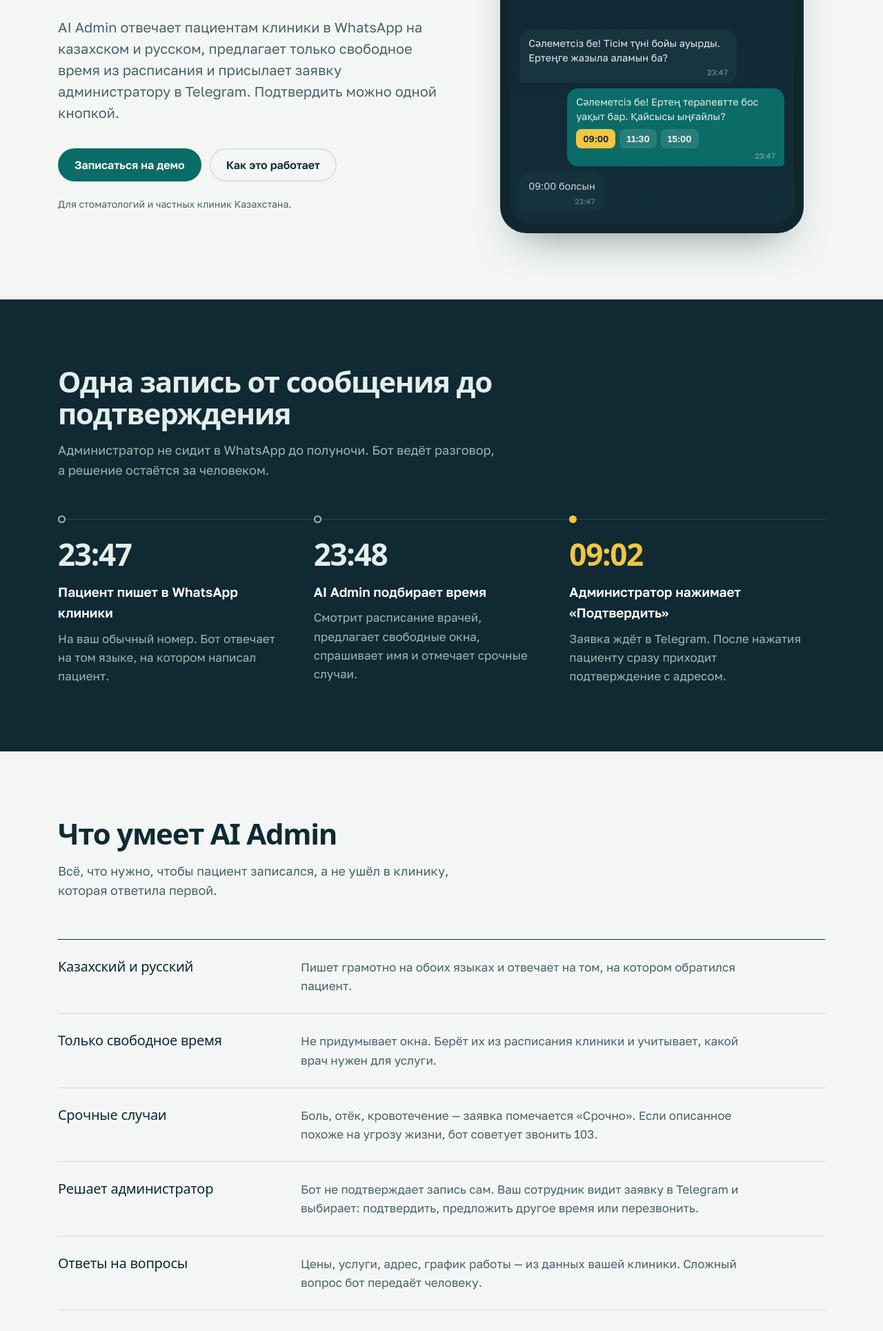
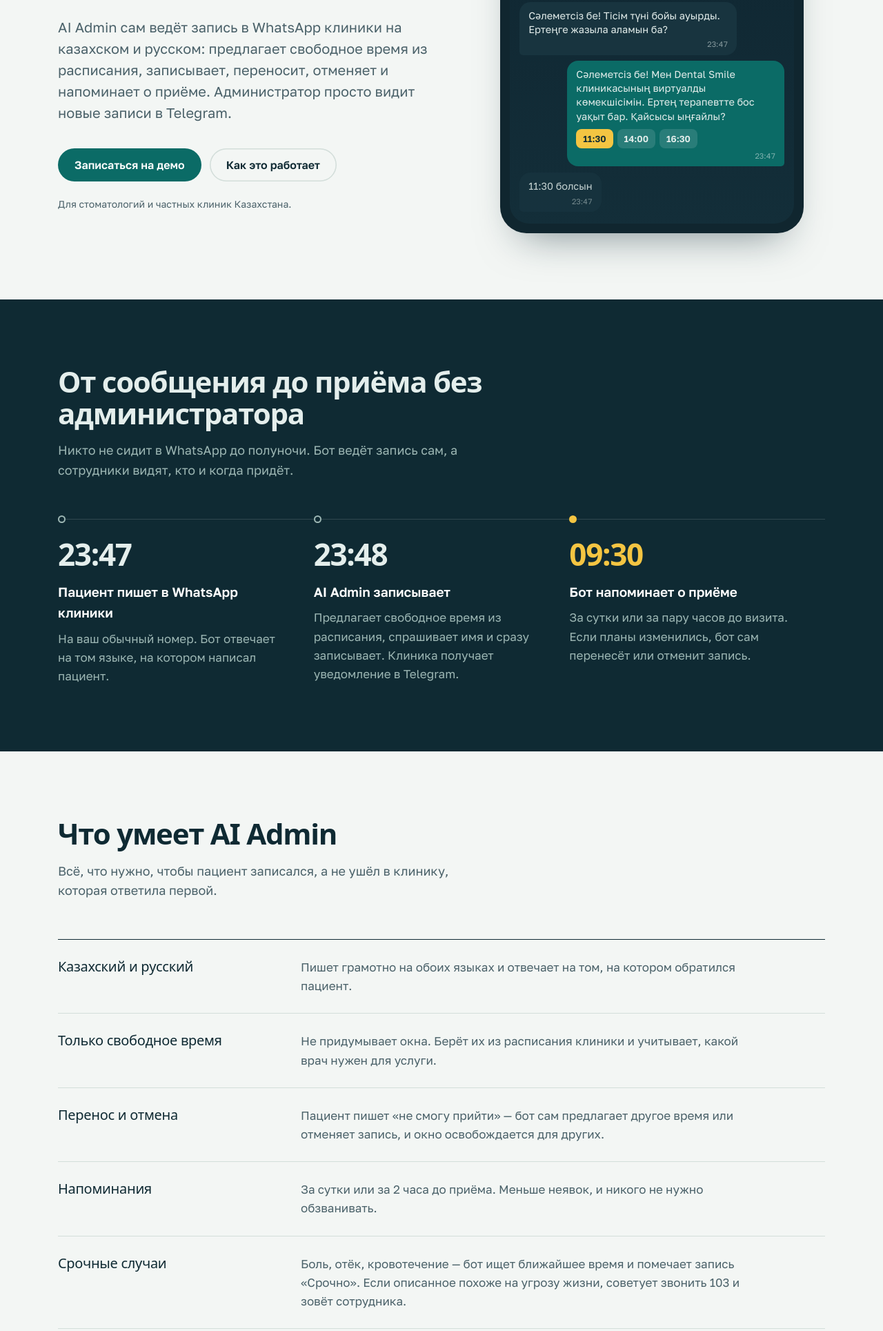
Before and after one commit to qabyla/qabyla.github.io, a plain HTML site: page index.html in a window 1280 px wide. Shown: the part 415-2344 px from the top of the page at 69% size. Drawn offline with Linux system fonts and the light colour scheme; a web font is replaced by a local one.

Commit message:
Сайт: бот записывает сам, перенос, отмена и напоминания
Co-Authored-By: Claude Opus 5.5 <noreply@anthropic.com>

```diff
--- a/index.html
+++ b/index.html
@@ -4,7 +4,7 @@
 <meta charset="utf-8">
 <meta name="viewport" content="width=device-width, initial-scale=1">
 <title>AI Admin — администратор клиники в WhatsApp</title>
-<meta name="description" content="AI Admin отвечает пациентам клиники в WhatsApp на казахском и русском, предлагает свободные окна и передаёт заявку администратору в Telegram.">
+<meta name="description" content="AI Admin сам записывает пациентов клиники в WhatsApp на казахском и русском: свободное время из расписания, перенос, отмена и напоминания о приёме.">
 <link rel="preconnect" href="https://fonts.googleapis.com">
 <link rel="preconnect" href="https://fonts.gstatic.com" crossorigin>
 <link href="https://fonts.googleapis.com/css2?family=Golos+Text:wght@400;500;600&family=Unbounded:wght@500;700&display=swap&subset=cyrillic-ext" rel="stylesheet">
@@ -93,8 +93,8 @@ a{color:inherit}
 .admin dt{color:var(--ink-soft)}.admin dd{margin:0;font-weight:500}
 .acts{display:grid;grid-template-columns:1fr 1fr;gap:6px;margin-top:12px}
 .acts button{font:600 12.5px var(--text);border:0;border-radius:9px;padding:9px 6px;background:var(--enamel);color:var(--ink);cursor:default}
-.acts button.ok{grid-column:1/-1;background:var(--teal);color:#fff;transition:background .3s}
-.acts button.ok.done{background:var(--slot);color:var(--ink)}
+.acts button{color:var(--ink-soft)}
+.booked{margin:12px 0 0;padding:9px 10px;border-radius:9px;background:var(--slot);font-weight:600;font-size:13px}
 @media (max-width:920px){.admin{right:-8px;bottom:-56px}}
 @media (max-width:480px){.screen{height:500px}.admin{position:relative;right:auto;bottom:auto;width:auto;margin:-28px 12px 0}}
 
@@ -182,7 +182,7 @@ footer{padding:48px 0 40px;font-size:14px;color:var(--ink-soft);display:flex;fle
   <div class="hero">
     <div>
       <h1>Пациент пишет ночью. <span>Утром у вас готовая запись.</span></h1>
-      <p class="lead">AI Admin отвечает пациентам клиники в WhatsApp на казахском и русском, предлагает только свободное время из расписания и присылает заявку администратору в Telegram. Подтвердить можно одной кнопкой.</p>
+      <p class="lead">AI Admin сам ведёт запись в WhatsApp клиники на казахском и русском: предлагает свободное время из расписания, записывает, переносит, отменяет и напоминает о приёме. Администратор просто видит новые записи в Telegram.</p>
       <div class="hero-ctas">
         <a class="btn btn-primary" href="#contact">Записаться на демо</a>
         <a class="btn btn-ghost" href="#how">Как это работает</a>
@@ -208,17 +208,17 @@ footer{padding:48px 0 40px;font-size:14px;color:var(--ink-soft);display:flex;fle
         </div>
       </div>
       <div class="admin" id="admin" aria-hidden="true">
-        <header><span class="tg"><svg width="12" height="12" viewBox="0 0 24 24" fill="#fff" aria-hidden="true"><path d="M21.5 4.2 2.9 11.4c-1.3.5-1.3 1.2-.2 1.6l4.8 1.5 1.8 5.6c.2.6.1.9.8.9.5 0 .7-.2 1-.5l2.3-2.3 4.9 3.6c.9.5 1.5.2 1.8-.8l3.2-15.2c.3-1.3-.5-1.9-1.8-1.4Z"/></svg></span>Заявка №128<small>23:48</small></header>
+        <header><span class="tg"><svg width="12" height="12" viewBox="0 0 24 24" fill="#fff" aria-hidden="true"><path d="M21.5 4.2 2.9 11.4c-1.3.5-1.3 1.2-.2 1.6l4.8 1.5 1.8 5.6c.2.6.1.9.8.9.5 0 .7-.2 1-.5l2.3-2.3 4.9 3.6c.9.5 1.5.2 1.8-.8l3.2-15.2c.3-1.3-.5-1.9-1.8-1.4Z"/></svg></span>Новая запись №128<small>23:48</small></header>
         <span class="urgent">Срочно: острая боль</span>
         <dl>
           <dt>Пациент</dt><dd id="a-name">Айдана</dd>
           <dt>Врач</dt><dd>Терапевт</dd>
-          <dt>Когда</dt><dd>Завтра, 09:00</dd>
+          <dt>Когда</dt><dd>Завтра, 11:30</dd>
         </dl>
+        <p class="booked" id="booked">✓ Бот уже записал пациента</p>
         <div class="acts">
-          <button type="button" class="ok" id="okbtn" tabindex="-1">Подтвердить</button>
-          <button type="button" tabindex="-1">Другое время</button>
-          <button type="button" tabindex="-1">Перезвонить</button>
+          <button type="button" tabindex="-1">Отменить</button>
+          <button type="button" tabindex="-1">Перезвоню сам</button>
         </div>
       </div>
     </div>
@@ -229,8 +229,8 @@ footer{padding:48px 0 40px;font-size:14px;color:var(--ink-soft);display:flex;fle
 <section class="night" id="how">
   <div class="wrap">
     <div class="sec-head">
-      <h2>Одна запись от сообщения до подтверждения</h2>
-      <p>Администратор не сидит в WhatsApp до полуночи. Бот ведёт разговор, а решение остаётся за человеком.</p>
+      <h2>От сообщения до приёма без администратора</h2>
+      <p>Никто не сидит в WhatsApp до полуночи. Бот ведёт запись сам, а сотрудники видят, кто и когда придёт.</p>
     </div>
     <ol class="timeline">
       <li>
@@ -240,13 +240,13 @@ footer{padding:48px 0 40px;font-size:14px;color:var(--ink-soft);display:flex;fle
       </li>
       <li>
         <time>23:48</time>
-        <h3>AI Admin подбирает время</h3>
-        <p>Смотрит расписание врачей, предлагает свободные окна, спрашивает имя и отмечает срочные случаи.</p>
+        <h3>AI Admin записывает</h3>
+        <p>Предлагает свободное время из расписания, спрашивает имя и сразу записывает. Клиника получает уведомление в Telegram.</p>
       </li>
       <li>
-        <time>09:02</time>
-        <h3>Администратор нажимает «Подтвердить»</h3>
-        <p>Заявка ждёт в Telegram. После нажатия пациенту сразу приходит подтверждение с адресом.</p>
+        <time>09:30</time>
+        <h3>Бот напоминает о приёме</h3>
+        <p>За сутки или за пару часов до визита. Если планы изменились, бот сам перенесёт или отменит запись.</p>
       </li>
     </ol>
   </div>
@@ -261,8 +261,9 @@ footer{padding:48px 0 40px;font-size:14px;color:var(--ink-soft);display:flex;fle
     <div class="rows">
       <div class="row"><h3>Казахский и русский</h3><p>Пишет грамотно на обоих языках и отвечает на том, на котором обратился пациент.</p></div>
       <div class="row"><h3>Только свободное время</h3><p>Не придумывает окна. Берёт их из расписания клиники и учитывает, какой врач нужен для услуги.</p></div>
-      <div class="row"><h3>Срочные случаи</h3><p>Боль, отёк, кровотечение — заявка помечается «Срочно». Если описанное похоже на угрозу жизни, бот советует звонить 103.</p></div>
-      <div class="row"><h3>Решает администратор</h3><p>Бот не подтверждает запись сам. Ваш сотрудник видит заявку в Telegram и выбирает: подтвердить, предложить другое время или перезвонить.</p></div>
+      <div class="row"><h3>Перенос и отмена</h3><p>Пациент пишет «не смогу прийти» — бот сам предлагает другое время или отменяет запись, и окно освобождается для других.</p></div>
+      <div class="row"><h3>Напоминания</h3><p>За сутки или за 2 часа до приёма. Меньше неявок, и никого не нужно обзванивать.</p></div>
+      <div class="row"><h3>Срочные случаи</h3><p>Боль, отёк, кровотечение — бот ищет ближайшее время и помечает запись «Срочно». Если описанное похоже на угрозу жизни, советует звонить 103 и зовёт сотрудника.</p></div>
       <div class="row"><h3>Ответы на вопросы</h3><p>Цены, услуги, адрес, график работы — из данных вашей клиники. Сложный вопрос бот передаёт человеку.</p></div>
       <div class="row"><h3>Официальный WhatsApp</h3><p>Подключение через WhatsApp Business Platform от Meta, без серых сервисов, из-за которых блокируют номера.</p></div>
     </div>
@@ -281,7 +282,8 @@ footer{padding:48px 0 40px;font-size:14px;color:var(--ink-soft);display:flex;fle
       <ul>
         <li>14 дней бесплатно на вашем WhatsApp</li>
         <li>Настройка под ваших врачей, услуги и прайс</li>
-        <li>Заявки и кнопки подтверждения в Telegram</li>
+        <li>Уведомления о записях в Telegram</li>
+        <li>Напоминания пациентам о приёме</li>
         <li>Правки текстов и расписания по запросу</li>
       </ul>
       <a class="btn btn-primary" href="#contact">Записаться на демо</a>
@@ -295,8 +297,8 @@ footer{padding:48px 0 40px;font-size:14px;color:var(--ink-soft);display:flex;fle
     <div class="sec-head"><h2>Частые вопросы</h2></div>
     <div class="faq">
       <details><summary>Нужно ли менять номер клиники?</summary><p>Нет. Подключаем ваш номер к официальному WhatsApp Business Platform. Если номер сейчас в приложении WhatsApp Business, перед подключением расскажем, что изменится.</p></details>
-      <details><summary>Что если бот не понял пациента?</summary><p>Он не гадает: передаёт разговор администратору с пометкой, что нужен человек, и пишет пациенту, что с ним свяжутся.</p></details>
-      <details><summary>Бот может записать не туда?</summary><p>Запись подтверждает только ваш администратор. Бот создаёт заявку на свободное окно, а финальное решение за сотрудником.</p></details>
+      <details><summary>Нужен ли администратор вообще?</summary><p>Для записи, переноса, отмены и вопросов о ценах и адресе — нет. Сотрудника бот зовёт только при жалобе, опасном состоянии или вопросе, ответа на который нет в данных клиники.</p></details>
+      <details><summary>Не будет накладок с записью по телефону?</summary><p>При подключении настраиваем общее расписание с вашей программой записи или таблицей, чтобы бот видел те же занятые часы, что и сотрудники. Каждую новую запись клиника сразу видит в Telegram и может отменить её одной кнопкой.</p></details>
       <details><summary>Где хранятся данные пациентов?</summary><p>Для работающих клиник данные размещаются на сервере в Казахстане. Подробности в <a href="privacy.html">политике конфиденциальности</a>.</p></details>
       <details><summary>Сколько времени занимает подключение?</summary><p>Настройка под вашу клинику занимает несколько дней: собираем врачей, услуги и расписание, подключаем WhatsApp и Telegram администратора.</p></details>
     </div>
@@ -308,7 +310,7 @@ footer{padding:48px 0 40px;font-size:14px;color:var(--ink-soft);display:flex;fle
     <div class="contact">
       <div>
         <h2>Посмотрите на бота вашей клиники</h2>
-        <p>Покажем демо за 15 минут: напишете боту как пациент на казахском или русском и увидите заявку глазами администратора.</p>
+        <p>Покажем демо за 15 минут: напишете боту как пациент на казахском или русском и увидите, как запись появляется у клиники.</p>
       </div>
       <div class="btns">
         <a class="btn btn-primary" id="c-wa" href="#" data-contact="wa">Написать в WhatsApp</a>
@@ -340,32 +342,32 @@ const SCRIPTS = {
     status: "онлайн", name: "Айдана",
     msgs: [
       ["in", "Сәлеметсіз бе! Тісім түні бойы ауырды. Ертеңге жазыла аламын ба?", "23:47"],
-      ["out", "Сәлеметсіз бе! Ертең терапевтте бос уақыт бар. Қайсысы ыңғайлы?", "23:47", ["09:00", "11:30", "15:00"]],
-      ["in", "09:00 болсын", "23:47"],
+      ["out", "Сәлеметсіз бе! Мен Dental Smile клиникасының виртуалды көмекшісімін. Ертең терапевтте бос уақыт бар. Қайсысы ыңғайлы?", "23:47", ["11:30", "14:00", "16:30"]],
+      ["in", "11:30 болсын", "23:47"],
       ["out", "Жақсы. Атыңызды жазыңызшы.", "23:48"],
       ["in", "Айдана", "23:48"],
-      ["out", "Рақмет, Айдана! Өтінішіңізді әкімшіге жібердім. Растағаннан кейін осында жазамын.", "23:48"],
-      ["confirm"],
-      ["out", "✅ Жазылдыңыз: ертең, 09:00, терапевт. Сізді күтеміз!", "09:02"],
+      ["out", "✅ Айдана, сіз жазылдыңыз: ертең, 11:30, терапевт. Жоспар өзгерсе, осында жазыңыз.", "23:48"],
+      ["card"],
+      ["out", "🔔 Еске салу: бүгін 11:30-да сізді терапевт күтеді. Келе алмасаңыз, жазыңыз — ауыстырып беремін.", "09:30"],
     ],
   },
   ru: {
     status: "онлайн", name: "Айдана",
     msgs: [
       ["in", "Здравствуйте! Всю ночь болит зуб. Можно записаться на завтра?", "23:47"],
-      ["out", "Здравствуйте! Завтра у терапевта есть свободное время. Как вам удобнее?", "23:47", ["09:00", "11:30", "15:00"]],
-      ["in", "Давайте в 09:00", "23:47"],
+      ["out", "Здравствуйте! Я виртуальный помощник клиники Dental Smile. Завтра у терапевта есть свободное время. Как вам удобнее?", "23:47", ["11:30", "14:00", "16:30"]],
+      ["in", "Давайте в 11:30", "23:47"],
       ["out", "Хорошо. Напишите, пожалуйста, ваше имя.", "23:48"],
       ["in", "Айдана", "23:48"],
-      ["out", "Спасибо, Айдана! Передала заявку администратору. Как только подтвердит, напишу сюда.", "23:48"],
-      ["confirm"],
-      ["out", "✅ Вы записаны: завтра, 09:00, терапевт. Ждём вас!", "09:02"],
+      ["out", "✅ Айдана, вы записаны: завтра, 11:30, терапевт. Если планы изменятся — напишите сюда.", "23:48"],
+      ["card"],
+      ["out", "🔔 Напоминаем: сегодня в 11:30 вас ждёт терапевт. Не получается прийти? Напишите — перенесу.", "09:30"],
     ],
   },
 };
 
 const chat = document.getElementById("chat"), typing = document.getElementById("typing");
-const admin = document.getElementById("admin"), okbtn = document.getElementById("okbtn");
+const admin = document.getElementById("admin");
 const clock = document.getElementById("clock");
 const reduce = matchMedia("(prefers-reduced-motion: reduce)").matches;
 let run = 0;
@@ -377,7 +379,7 @@ function bubble([side, text, time, slots]) {
   m.textContent = text;
   if (slots) {
     const s = document.createElement("div"); s.className = "slots";
-    slots.forEach((t, i) => { const b = document.createElement("span"); b.textContent = t; if (i === 0) b.dataset.first = "1"; s.append(b); });
+    slots.forEach(t => { const b = document.createElement("span"); b.textContent = t; s.append(b); });
     m.append(s);
   }
   const t = document.createElement("time"); t.textContent = time; m.append(t);
@@ -390,23 +392,23 @@ function bubble([side, text, time, slots]) {
 async function play(lang) {
   const id = ++run, sc = SCRIPTS[lang];
   chat.querySelectorAll(".msg").forEach(n => n.remove());
-  admin.classList.remove("on"); okbtn.classList.remove("done"); chat.classList.remove("lift");
-  okbtn.textContent = "Подтвердить";
+  admin.classList.remove("on"); chat.classList.remove("lift");
   clock.textContent = "23:47";
   try {
     await wait(500, id);
     let slotMsg;
     for (const step of sc.msgs) {
-      if (step[0] === "confirm") {
-        chat.classList.add("lift"); admin.classList.add("on"); await wait(1800, id);
-        okbtn.classList.add("done"); okbtn.textContent = "✓ Подтверждено"; clock.textContent = "09:02";
-        await wait(900, id); continue;
+      if (step[0] === "card") {  // клиника видит новую запись — нажимать ничего не нужно
+        chat.classList.add("lift"); admin.classList.add("on"); await wait(2600, id);
+        continue;
       }
+      if (step[2] === "09:30") { admin.classList.remove("on"); chat.classList.remove("lift"); await wait(700, id); }  // утро
       if (step[0] === "out") { typing.classList.add("on"); await wait(1100, id); typing.classList.remove("on"); }
       else await wait(900, id);
       const m = bubble(step);
       if (step[3]) slotMsg = m;
-      if (step[0] === "in" && slotMsg && /09:00/.test(step[1])) slotMsg.querySelector("[data-first]").classList.add("pick");
+      if (step[0] === "in" && slotMsg) slotMsg.querySelectorAll(".slots span")
+        .forEach(s => { if (step[1].includes(s.textContent)) s.classList.add("pick"); });
       clock.textContent = step[2];
       await wait(step[0] === "in" ? 600 : 900, id);
     }
```
